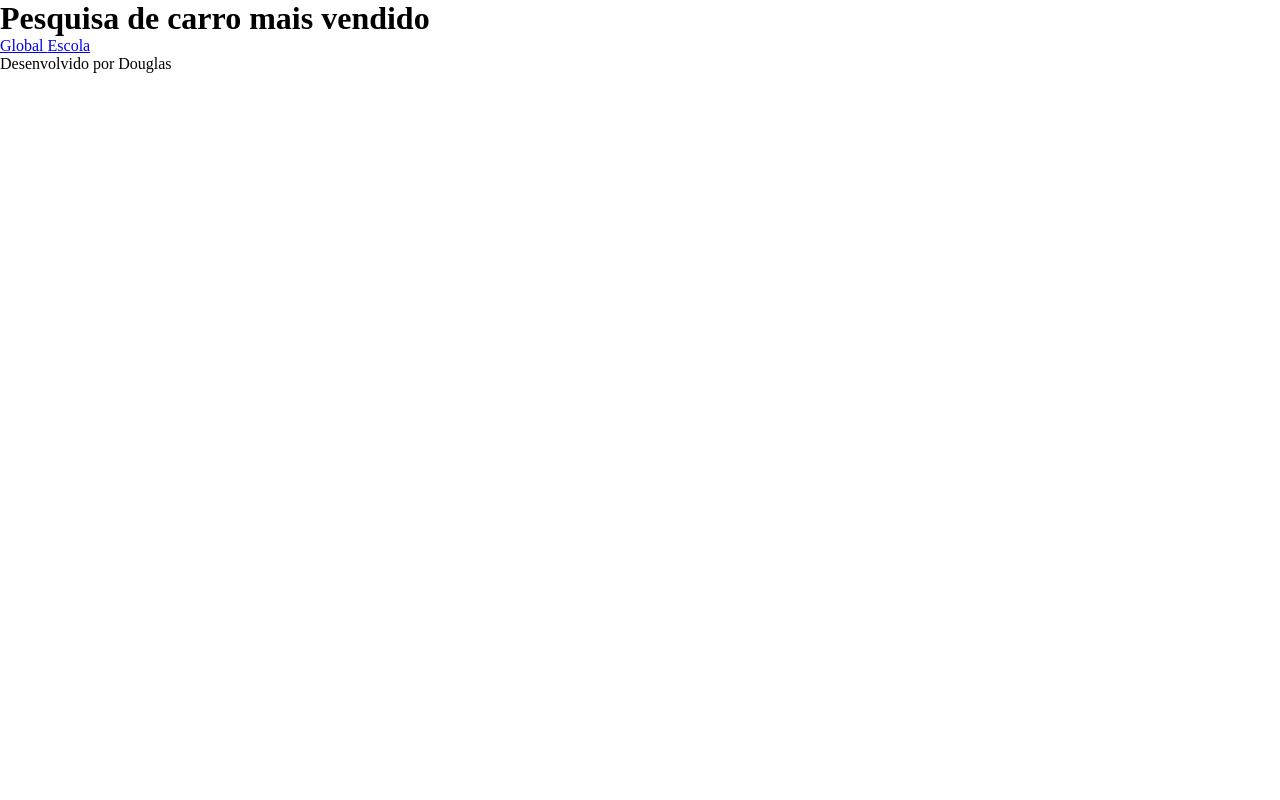
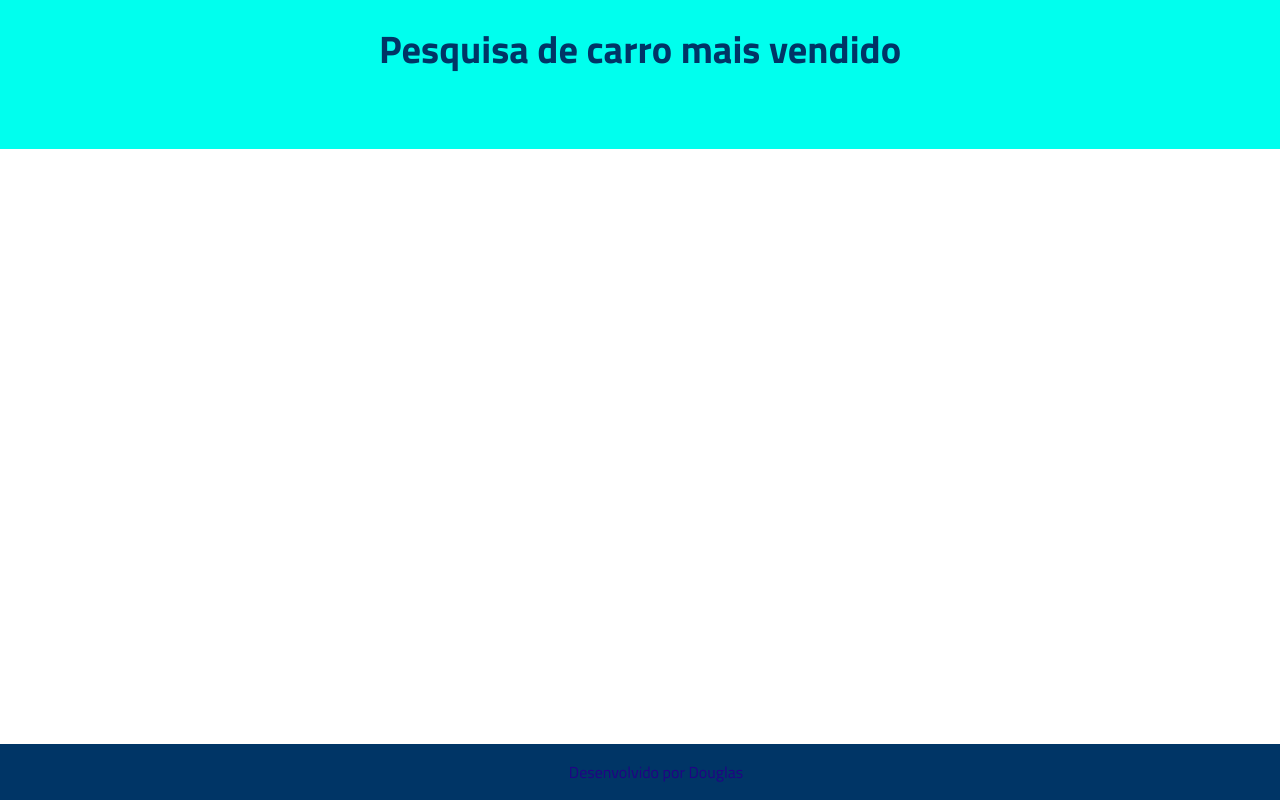
Before and after one commit to douglaslima85/2024-dados-de-carro-3b, a plain HTML site: page Index.html in a window 1280 px wide. Drawn offline with Linux system fonts and the light colour scheme.

Commit message:
Add files via upload

```diff
--- a/style.css
+++ b/style.css
@@ -14,3 +14,47 @@
     --cor4: rgb(32, 4, 133);
     --cor5: rgb(0, 255, 238);
 }
+body{
+    font-family: var(--fonte-texto);
+    background-color: var(--cor2);
+    color: var(--cor5);
+    height: 100vh;
+}
+header{
+    background-color: var(--cor5);
+    text-align: center;
+}
+h1{
+    font-family: var(--fonte-titulo);
+    font-size: 2.4rem;
+    padding: 1.2rem 0;
+    color: var(--cor3);
+}
+nav{
+    display: flex;
+    justify-content: center;
+    font-weight: 400;
+}
+nav a{
+    text-decoration: none;
+    color: var(--cor5);
+    margin: 0 2rem 1rem 0;
+    font-size: 1.5rem;
+}
+nav a:hover{
+    text-decoration: underline;
+    font-size: 1.7rem;
+    color: var(--cor5);
+    transition: 0.5s;
+}
+footer{
+    display: flex;
+    align-items: center;
+    justify-content: center;
+    background-color: var(--cor3);
+    color: var(--cor4);
+    width: 100%;
+    position: fixed;
+    bottom: 0;
+    padding: 1rem;
+}
```
Also changed, not shown: grafico/dadosGerais.js (added, +15 -0 lines), index.html (added, +28 -0 lines).
